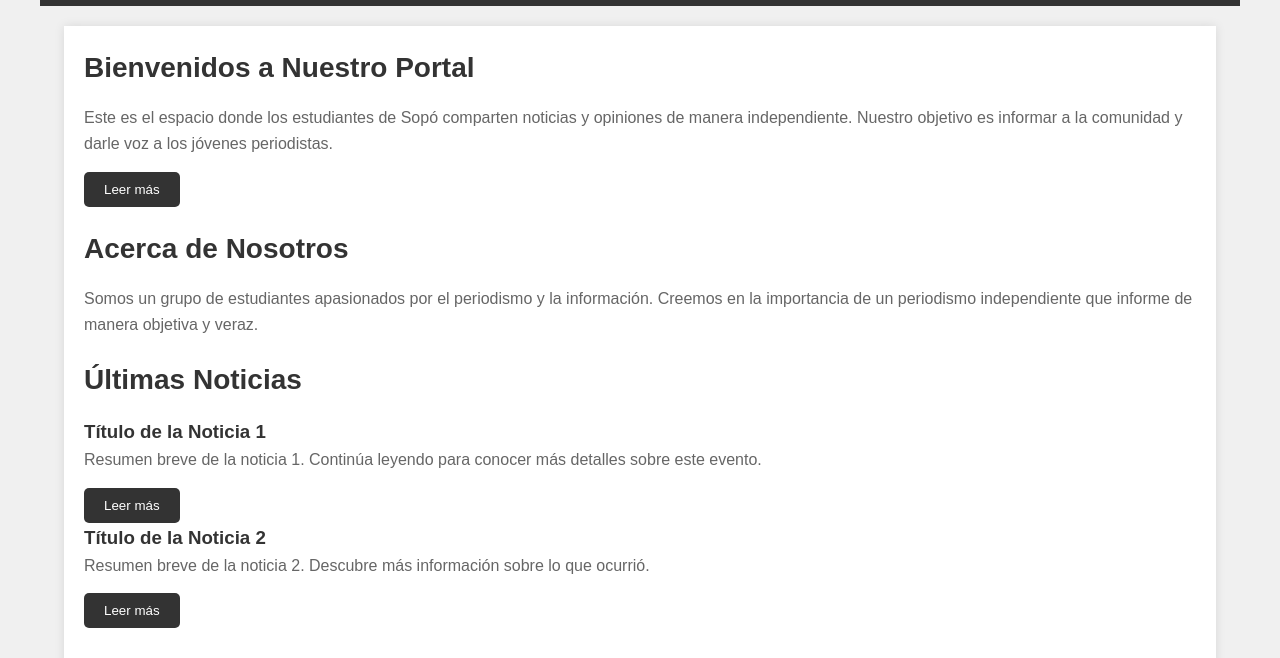
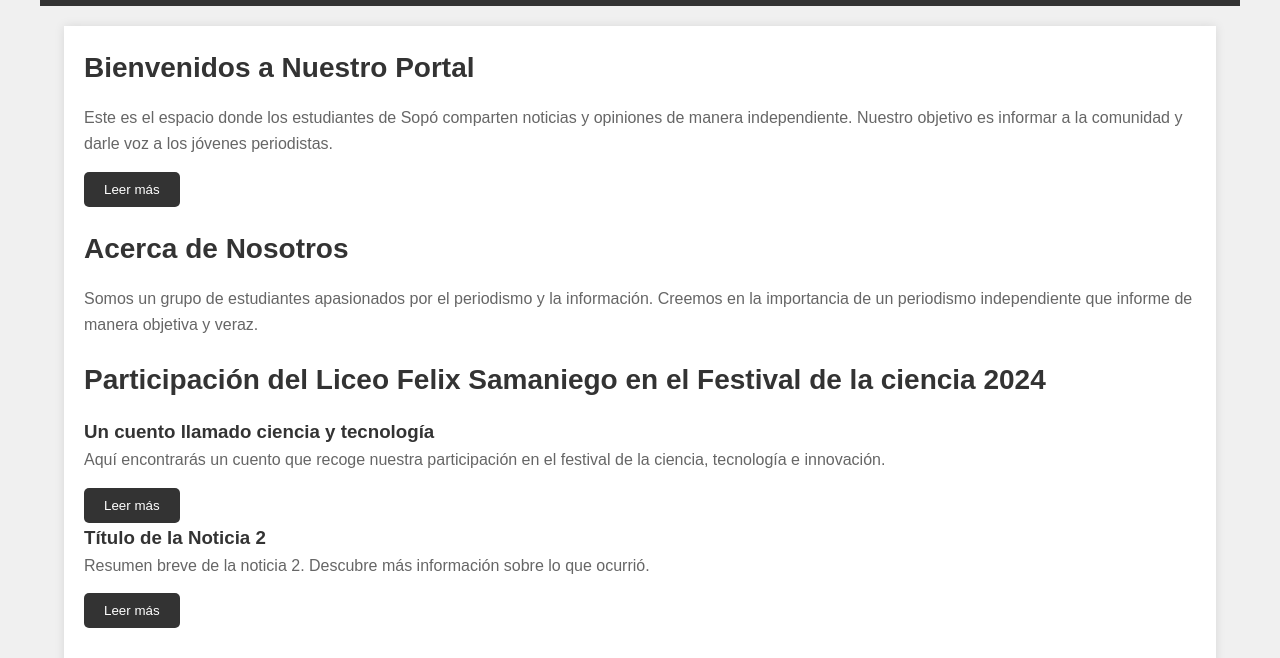
Before and after one commit to Jlugob/Aguapp, a plain HTML site: page index.html in a window 1280 px wide. Shown: the part 142-800 px from the top of the page. Drawn offline with Linux system fonts and the light colour scheme.

Commit message:
index.html

```diff
--- a/index.html
+++ b/index.html
@@ -42,11 +42,11 @@
         </section>
 
         <section id="news">
-            <h2>Últimas Noticias</h2>
+            <h2>Participación del Liceo Felix Samaniego en el Festival de la ciencia 2024</h2>
             <article>
-                <h3>Título de la Noticia 1</h3>
+                <h3>Un cuento llamado ciencia y tecnología</h3>
                 <p>
-                    Resumen breve de la noticia 1. Continúa leyendo para conocer más detalles sobre este evento.
+                    Aquí encontrarás un cuento que recoge nuestra participación en el festival de la ciencia, tecnología e innovación.
                 </p>
                <a href="Noticias/new1.html"><button>Leer más</button></a>
             </article>
```
